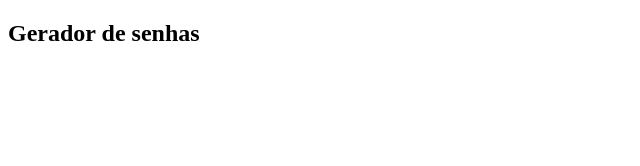
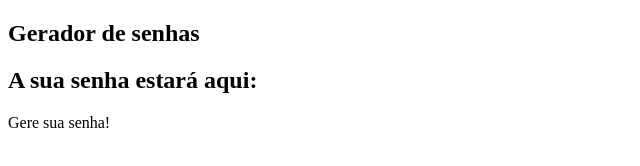
Before and after one commit to cauan-sampaio/gerador-de-senhas, a plain HTML site: page index.html in a window 1280 px wide. Shown: the whole page, without its empty margins (0-640 px from the left). Drawn offline with Linux system fonts and the light colour scheme.

Commit message:
Update index.html

```diff
--- a/index.html
+++ b/index.html
@@ -12,5 +12,11 @@
     <h1> Gerador de senhas</h1>
     </div>
     </aside>
+    <div class="função">
+        <aside>
+            <h2>A sua senha estará aqui:</h2>
+            <p>Gere sua senha!</p>
+        </aside>
+    </div>
 </body>
 </html>
```
